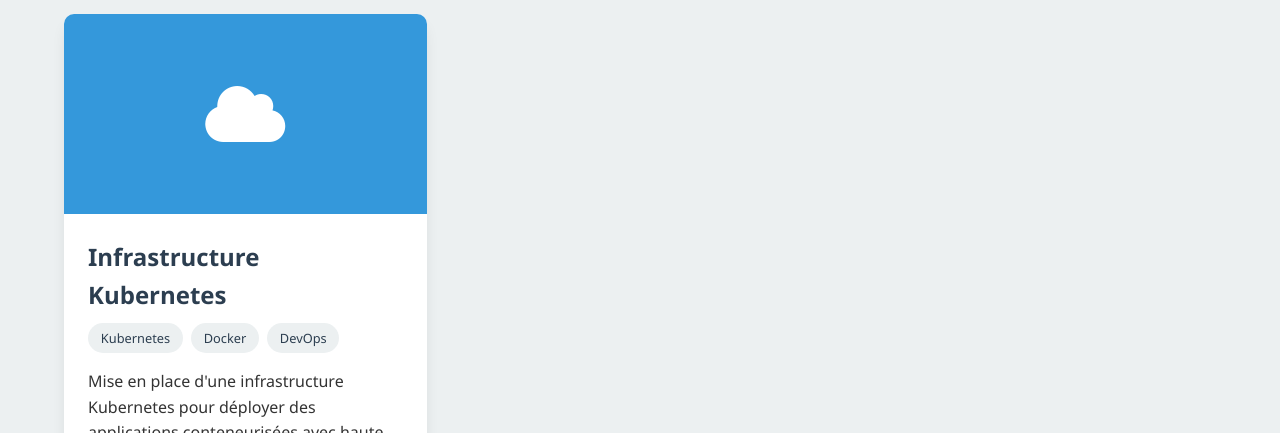
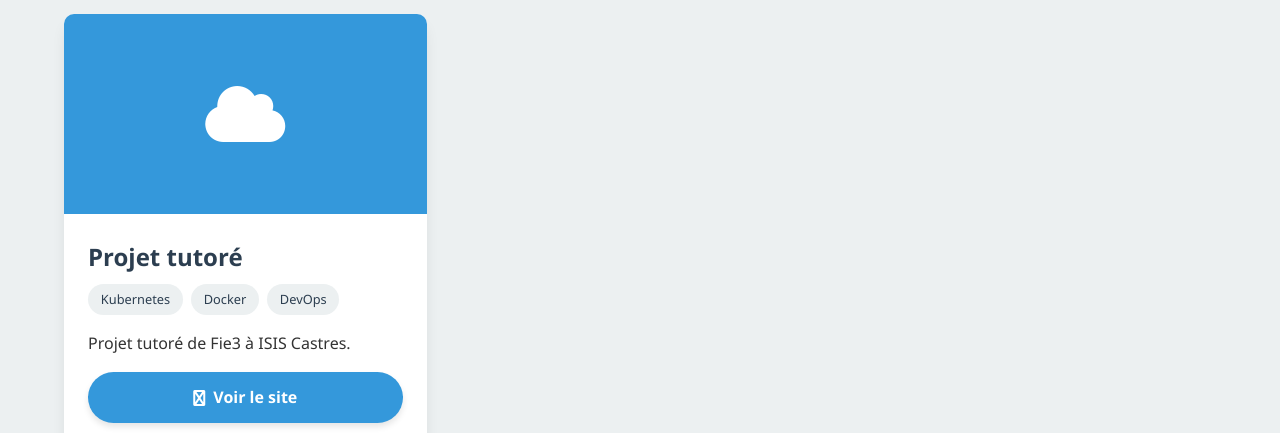
Before and after one commit to AlexisDcn/WebsiteAlexis, a plain HTML site: page projects.html in a window 1280 px wide. Shown: the part 367-800 px from the top of the page. Drawn offline with Linux system fonts and the light colour scheme.

Commit message:
Update projects.html

```diff
--- a/projects.html
+++ b/projects.html
@@ -35,16 +35,16 @@
           <i class="fas fa-cloud"></i>
         </div>
         <div class="project-content">
-          <h3 class="project-title">Infrastructure Kubernetes</h3>
+          <h3 class="project-title">Projet tutoré</h3>
           <div class="project-tags">
             <span class="tag">Kubernetes</span>
             <span class="tag">Docker</span>
             <span class="tag">DevOps</span>
           </div>
           <p class="project-description">
-            Mise en place d'une infrastructure Kubernetes pour déployer des applications conteneurisées avec haute disponibilité et scalabilité.
+            Projet tutoré de Fie3 à ISIS Castres.
           </p>
-          <a href="#" class="btn"><i class="fab fa-github"></i> Voir le code</a>
+          <a href="https://contactflow.chl.connected-health.fr/" class="btn"><i class="fab fa-external-link-alt"></i> Voir le site</a>
         </div>
       </div>
     </div>
```
